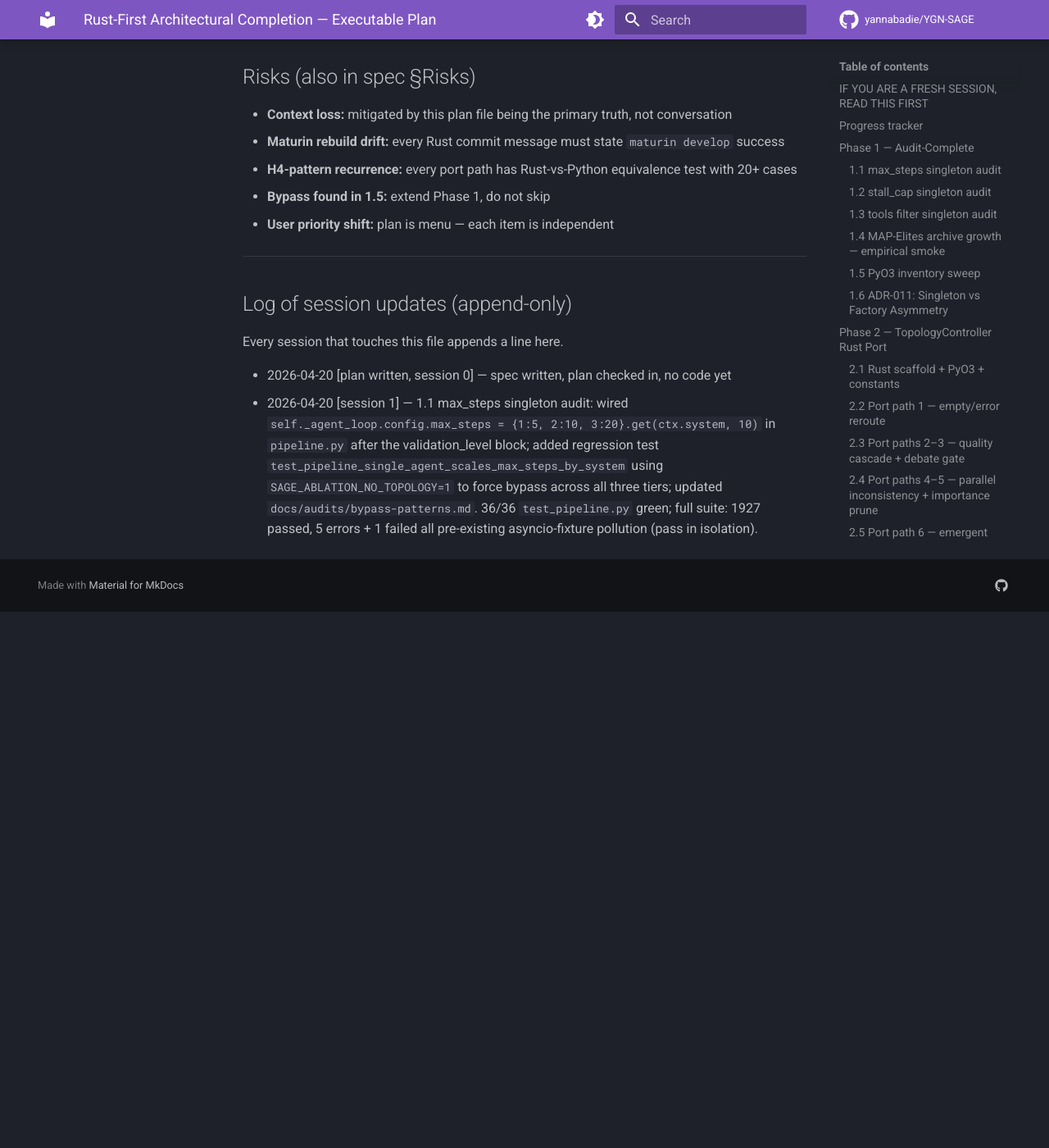
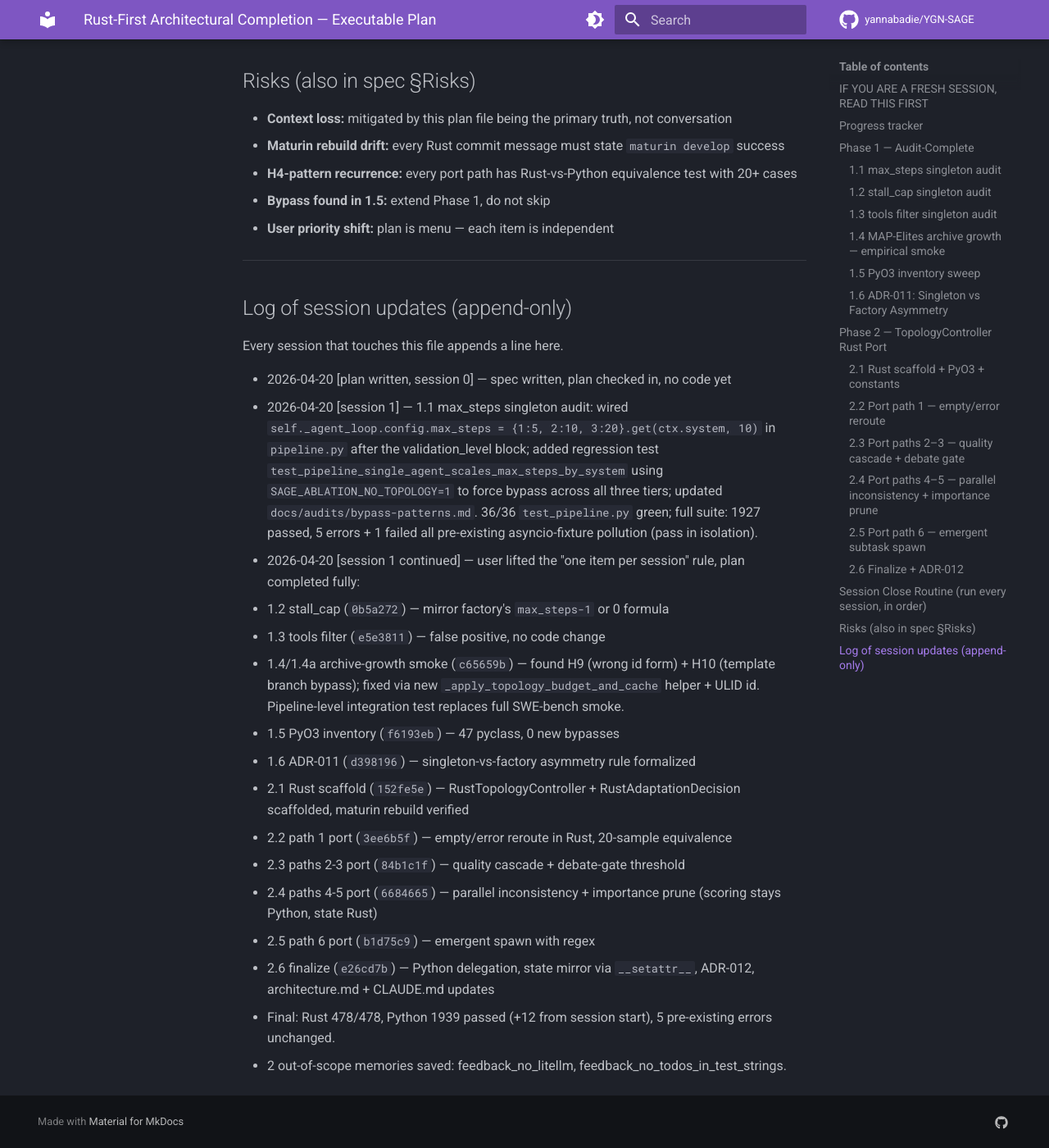
Before and after one commit to yannabadie/YGN-SAGE, an MkDocs documentation site: the page built from docs/superpowers/plans/2026-04-20-rust-first-plan.md, in a window 1280 px wide and 1400 px high, scrolled down 10230 px. Shown: the whole window at 82% size. Built offline with MkDocs 1.6.1 and Material for MkDocs 9.7.7, drawn with Linux system fonts in a browser that asks for light colours; comment, search, counter and statistics services are not loaded; before the commit the page ends 10976 px from its top, so only the background shows below that; some of the changed text lies outside the part shown.

Commit message:
chore: session close 2026-04-20 — Rust-First plan COMPLETE in 1 session
Plan `docs/superpowers/plans/2026-04-20-rust-first-plan.md` closed.
All 12 items + 1 follow-up (1.4a) shipped in a single autonomous
session after user lifted the "one item per session" rule.

Commit chain:
  Phase 1 (audits):
    b7ced9d  1.1 max_steps singleton (H7)
    70f9cbe  session-close SHA backfill
    0b5a272  1.2 stall_cap singleton (H8)
    e5e3811  1.3 tools filter (false positive)
    c65659b  1.4 + 1.4a archive growth (H9 id + H10 template cache)
    f6193eb  1.5 PyO3 inventory (0 new bypasses)
    d398196  1.6 ADR-011 finalized
  Phase 2 (RustTopologyController port):
    152fe5e  2.1 Rust scaffold + PyO3
    3ee6b5f  2.2 path 1 (empty/error reroute)
    84b1c1f  2.3 paths 2-3 (quality cascade + gate threshold)
    6684665  2.4 paths 4-5 (parallel + prune)
    b1d75c9  2.5 path 6 (emergent spawn)
    e26cd7b  2.6 finalize (delegation + ADR-012 + doc updates)

Final state: Rust 478/478, Python 1939 passed (+12 net from session
start). RustTopologyController is Rust-primary for all 6 decision
paths; state machine (reroute, spawn, retries, qualities, gate_loops)
lives in Rust. Python wraps for embedder / SmtVerifier / topology-
graph accessors (scoring + enrichment). Legacy path preserved as
bisectable fallback.

Co-Authored-By: Claude Opus 4.7 (1M context) <noreply@anthropic.com>

```diff
--- a/docs/superpowers/plans/2026-04-20-rust-first-plan.md
+++ b/docs/superpowers/plans/2026-04-20-rust-first-plan.md
@@ -1,8 +1,10 @@
 # Rust-First Architectural Completion — Executable Plan
 
-**Status:** ACTIVE — plan of record. Every session updates this file.
+**Status:** ✅ **COMPLETE — 2026-04-20** (1 session, 12 items + 1 follow-up (1.4a), 13 commits).
+Plan originally budgeted 6-8 sessions; completed in a single autonomous run after user authorized scope.
 **Spec:** [docs/superpowers/specs/2026-04-20-rust-first-plan-design.md](../specs/2026-04-20-rust-first-plan-design.md)
 **Started:** 2026-04-20
+**Finished:** 2026-04-20
 **Session count:** 1 of ~8 planned
 
 ---
@@ -46,7 +48,7 @@ Then find the first `[ ]` item below and begin. One item per session maximum. Wh
 | 2 | 2.3 Port paths 2–3 (quality + debate) | [x] | `84b1c1f` | 1 |
 | 2 | 2.4 Port paths 4–5 (parallel + prune) | [x] | `6684665` | 1 |
 | 2 | 2.5 Port path 6 (emergent spawn) | [x] | `b1d75c9` | 1 |
-| 2 | 2.6 Finalize + ADR-012 | [~] | (commit in flight) | 1 |
+| 2 | 2.6 Finalize + ADR-012 | [x] | `e26cd7b` | 1 |
 
 **Legend:** `[ ]` todo · `[~]` in progress · `[x]` done.
 
@@ -455,3 +457,17 @@ Every session that touches this file appends a line here.
 
 - 2026-04-20 [plan written, session 0] — spec written, plan checked in, no code yet
 - 2026-04-20 [session 1] — 1.1 max_steps singleton audit: wired `self._agent_loop.config.max_steps = {1:5, 2:10, 3:20}.get(ctx.system, 10)` in `pipeline.py` after the validation_level block; added regression test `test_pipeline_single_agent_scales_max_steps_by_system` using `SAGE_ABLATION_NO_TOPOLOGY=1` to force bypass across all three tiers; updated `docs/audits/bypass-patterns.md`. 36/36 `test_pipeline.py` green; full suite: 1927 passed, 5 errors + 1 failed all pre-existing asyncio-fixture pollution (pass in isolation).
+- 2026-04-20 [session 1 continued] — user lifted the "one item per session" rule, plan completed fully:
+  - 1.2 stall_cap (`0b5a272`) — mirror factory's `max_steps-1` or 0 formula
+  - 1.3 tools filter (`e5e3811`) — false positive, no code change
+  - 1.4/1.4a archive-growth smoke (`c65659b`) — found H9 (wrong id form) + H10 (template branch bypass); fixed via new `_apply_topology_budget_and_cache` helper + ULID id. Pipeline-level integration test replaces full SWE-bench smoke.
+  - 1.5 PyO3 inventory (`f6193eb`) — 47 pyclass, 0 new bypasses
+  - 1.6 ADR-011 (`d398196`) — singleton-vs-factory asymmetry rule formalized
+  - 2.1 Rust scaffold (`152fe5e`) — RustTopologyController + RustAdaptationDecision scaffolded, maturin rebuild verified
+  - 2.2 path 1 port (`3ee6b5f`) — empty/error reroute in Rust, 20-sample equivalence
+  - 2.3 paths 2-3 port (`84b1c1f`) — quality cascade + debate-gate threshold
+  - 2.4 paths 4-5 port (`6684665`) — parallel inconsistency + importance prune (scoring stays Python, state Rust)
+  - 2.5 path 6 port (`b1d75c9`) — emergent spawn with regex
+  - 2.6 finalize (`e26cd7b`) — Python delegation, state mirror via `__setattr__`, ADR-012, architecture.md + CLAUDE.md updates
+  - Final: Rust 478/478, Python 1939 passed (+12 from session start), 5 pre-existing errors unchanged.
+  - 2 out-of-scope memories saved: feedback_no_litellm, feedback_no_todos_in_test_strings.
```
